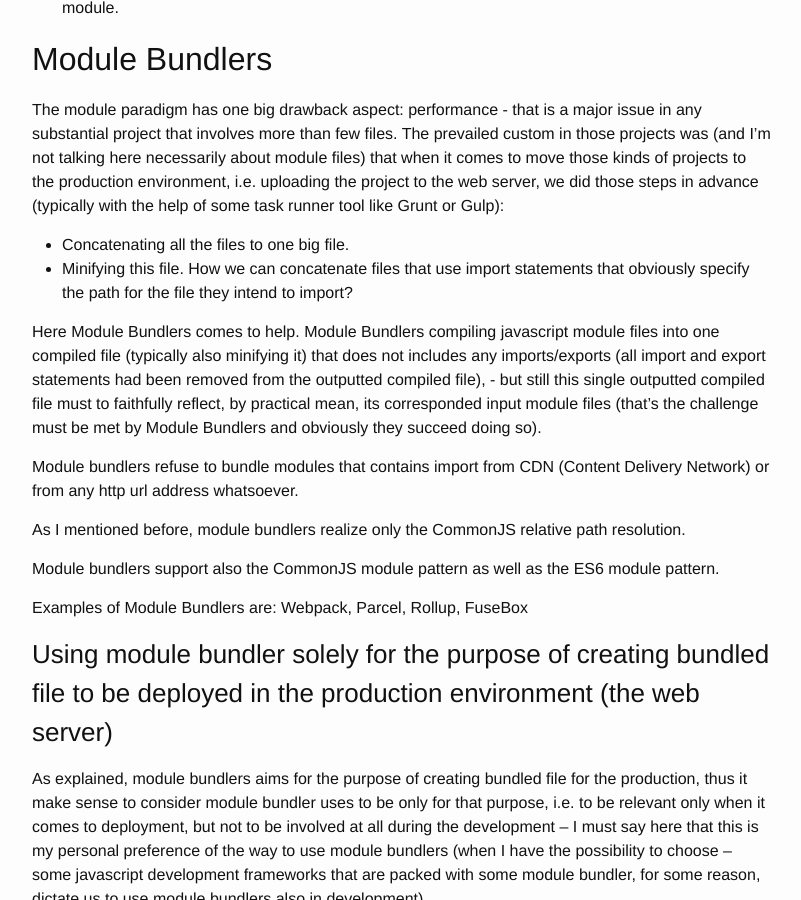
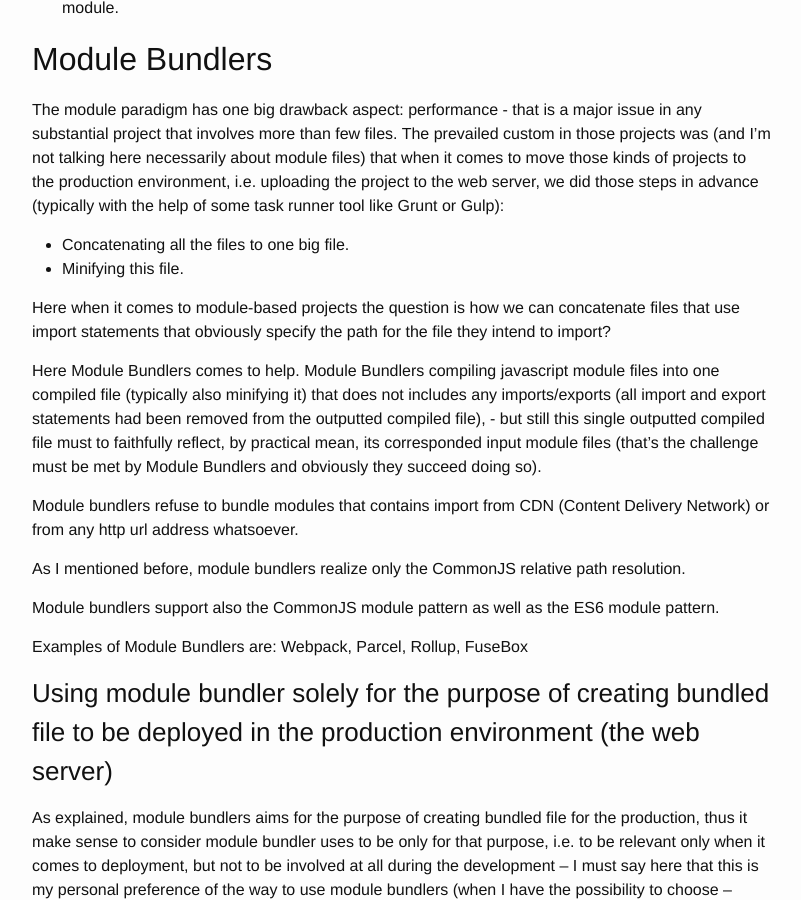
Before and after one commit to meir-ohayon/meir-ohayon.github.io, a Jekyll site: the page built from _posts/2019-12-11-comprehensive-guide-to-javavscript-modules.md, in a window 1280 px wide and 900 px high, scrolled down 25842 px. Shown: the whole window, without its empty margins (238-1039 px from the left). Built offline with Jekyll 4.4.1, drawn with Linux system fonts in a browser that asks for light colours; comment, search, counter and statistics services are not loaded.

Commit message:
Update 2019-12-11-comprehensive-guide-to-javavscript-modules.md
tiny fix

```diff
--- a/_posts/2019-12-11-comprehensive-guide-to-javavscript-modules.md
+++ b/_posts/2019-12-11-comprehensive-guide-to-javavscript-modules.md
@@ -815,7 +815,8 @@ The answer for this is that in general we don't need it anymore, unless:
 The module paradigm has one big drawback aspect: performance - that is a major issue in any substantial project that involves more than few files. The prevailed custom in those projects was (and I'm not talking here necessarily about module files) that when it comes to move those kinds of projects to the production environment, i.e. uploading the project to the web server, we did those steps in advance (typically with the help of some task runner tool like Grunt or Gulp):
 * Concatenating all the files to one big file.
 * Minifying this file.
-How we can concatenate files that use import statements that obviously specify the path for the file they intend to import?
+
+Here when it comes to module-based projects the question is how we can concatenate files that use import statements that obviously specify the path for the file they intend to import?
 
 Here Module Bundlers comes to help. Module Bundlers compiling javascript module files into one compiled file (typically also minifying it) that does not includes any imports/exports (all import and export statements had been removed from the outputted compiled file), - but still this single outputted compiled file must to faithfully reflect, by practical mean, its corresponded input module files (that’s the challenge must be met by Module Bundlers and obviously they succeed doing so).
 
```
